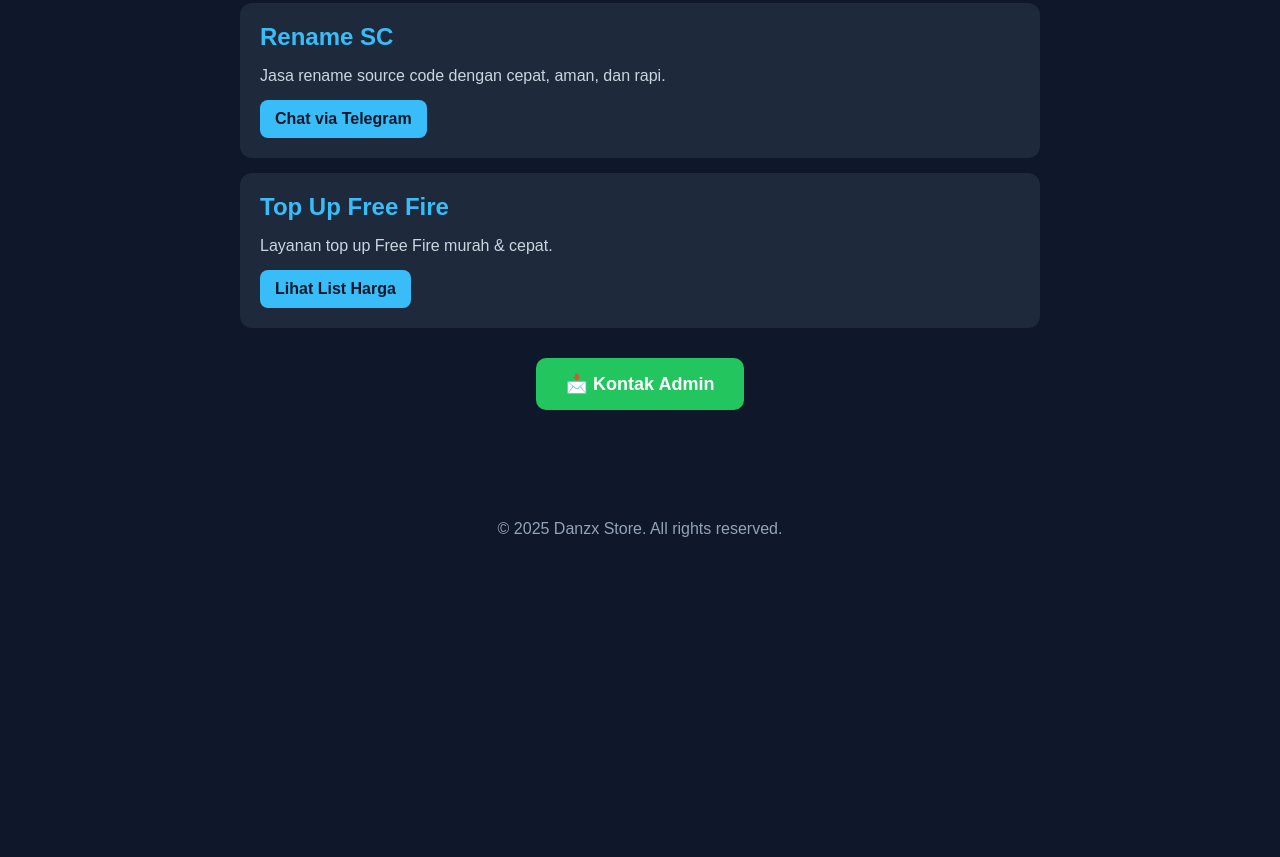
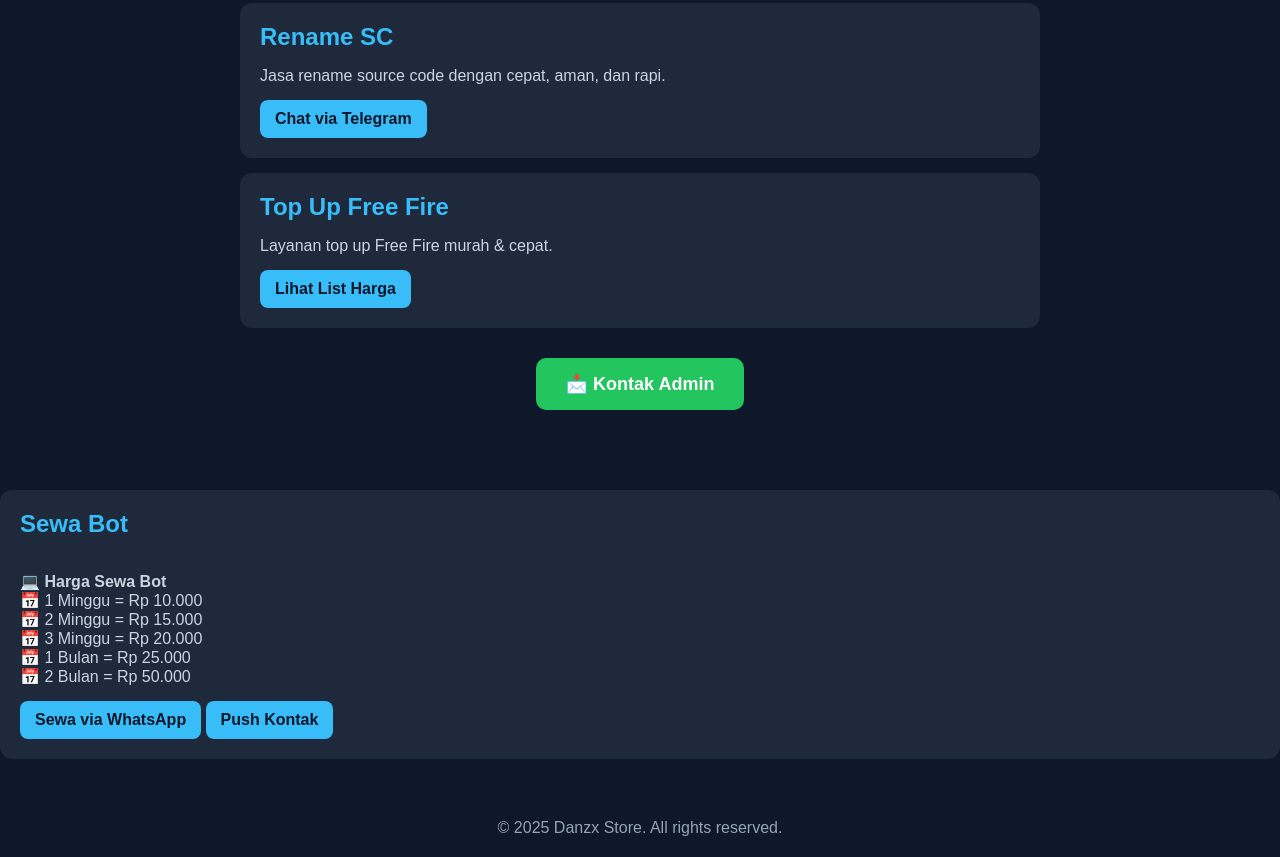
Before and after one commit to Danzx-Store/myweb-Danzx, a plain HTML site: page index.html in a window 1280 px wide. Shown: the part 1086-1943 px from the top of the page. Before the commit the page ends 1644 px from the top, so only its background shows below. Drawn offline with Linux system fonts and the light colour scheme.

Commit message:
Update index.html

```diff
--- a/index.html
+++ b/index.html
@@ -175,6 +175,20 @@ Reseller: Rp 8.000 • Admin: Rp 12.000
     </div>
   </div>
 
+    <div class="card">
+      <h2>Sewa Bot</h2>
+      <p>
+💻 <b>Harga Sewa Bot</b>
+📅 1 Minggu = Rp 10.000
+📅 2 Minggu = Rp 15.000
+📅 3 Minggu = Rp 20.000
+📅 1 Bulan = Rp 25.000
+📅 2 Bulan = Rp 50.000
+      </p>
+      <a class="btn" href="https://wa.me/628xxxx?text=Halo+bang+saya+mau+sewa+bot" target="_blank">Sewa via WhatsApp</a>
+      <a class="btn" href="https://wa.me/628xxxx?text=Bang+minta+push+kontak" target="_blank">Push Kontak</a>
+    </div>
+
   <footer>
     &copy; 2025 Danzx Store. All rights reserved.
   </footer>
```
